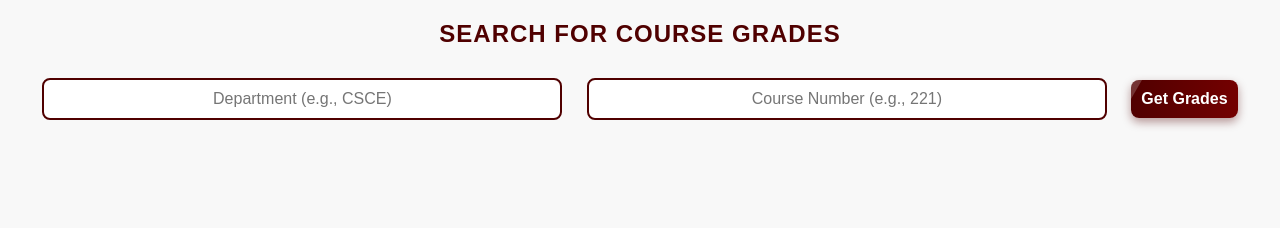
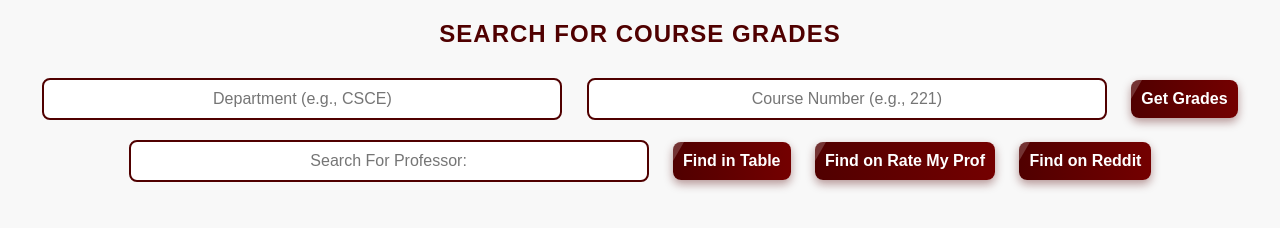
Before and after one commit to PranavUttarkar/TamuProfGradeSort, a website: page index.html in a window 1280 px wide. Drawn offline with Linux system fonts and the light colour scheme.

Commit message:
Fully Functioning!

```diff
--- a/index.html
+++ b/index.html
@@ -4,6 +4,7 @@
     <meta charset="UTF-8" />
     <meta name="viewport" content="width=device-width, initial-scale=1.0" />
     <link rel="stylesheet" href="styles.css" />
+    <link rel="icon" href="favicon.png" type="image/png" />
 
     <title>Course Grade Scraper</title>
     <style>
@@ -54,8 +55,59 @@
     />
     <button onclick="fetchData()">Get Grades</button>
 
+    <input type="text" id="searchText" placeholder="Search For Professor:" ; />
+    <button onclick="findText()">Find in Table</button>
+    <button
+      onclick="window.open(`https://www.google.com/search?q=${document.getElementById('searchText').value.trim()}+${document.getElementById('dept').value.trim()}+${document.getElementById('number').value.trim()}+tamu+rate+my+professor`)"
+    >
+      Find on Rate My Prof
+    </button>
+    <button
+      onclick="window.open(`https://www.google.com/search?q=${document.getElementById('searchText').value.trim()}+${document.getElementById('dept').value.trim()}+${document.getElementById('number').value.trim()}+tamu+reddit`)"
+    >
+      Find on Reddit
+    </button>
+
     <div id="output"></div>
+    <script>
+      function findText() {
+        const searchText = document
+          .getElementById("searchText")
+          .value.trim()
+          .toUpperCase();
+        let found = false;
+        console.log(searchText);
+        if (searchText) {
+          const elements = document.body.getElementsByTagName("*");
+          for (let element of elements) {
+            if (
+              element.children.length === 0 &&
+              element.innerText.includes(searchText)
+            ) {
+              element.style.backgroundColor = "yellow"; // Highlight matching elements
+              found = true;
+            } else {
+              element.style.backgroundColor = "";
+            }
+          }
+          console.log(found);
+          if (found) {
+            const message = document.createElement("p");
+            message.id = "highlightMessage";
+            message.innerText = "Text highlighted in the document!";
+            message.style.color = "green";
+            document.body.appendChild(message);
+          }
 
+          setTimeout(() => {
+            const existingMessage = document.getElementById("highlightMessage");
+            if (existingMessage) {
+              existingMessage.remove();
+            }
+          }, 3000);
+        }
+      }
+    </script>
     <script>
       async function fetchData() {
         const dept = document.getElementById("dept").value.trim();
@@ -78,7 +130,8 @@
 
         // Create table
         let tableHtml = `<h3>Grades for ${data.dept} ${data.number}</h3>
-        <h4>Click on a column header to sort</h4>
+        <h4><strong>Click on a column header to sort!<strong></h4>
+          <p> Ctrl + F  </p>
                 <table id="sortableTable">
                     <thead>
                         <tr>
--- a/styles.css
+++ b/styles.css
@@ -38,6 +38,13 @@ h2 {
     font-size: 24px;
     font-weight: bold;
     text-transform: uppercase;
+    letter-spacing: 1px;
+}
+
+h4 {
+    color: #500000;
+    font-size: 16px;
+    font-weight: bold;
     letter-spacing: 1px;
 }
 
```
Also changed, not shown: favicon.png (added), handler.js (renamed from server.js).
